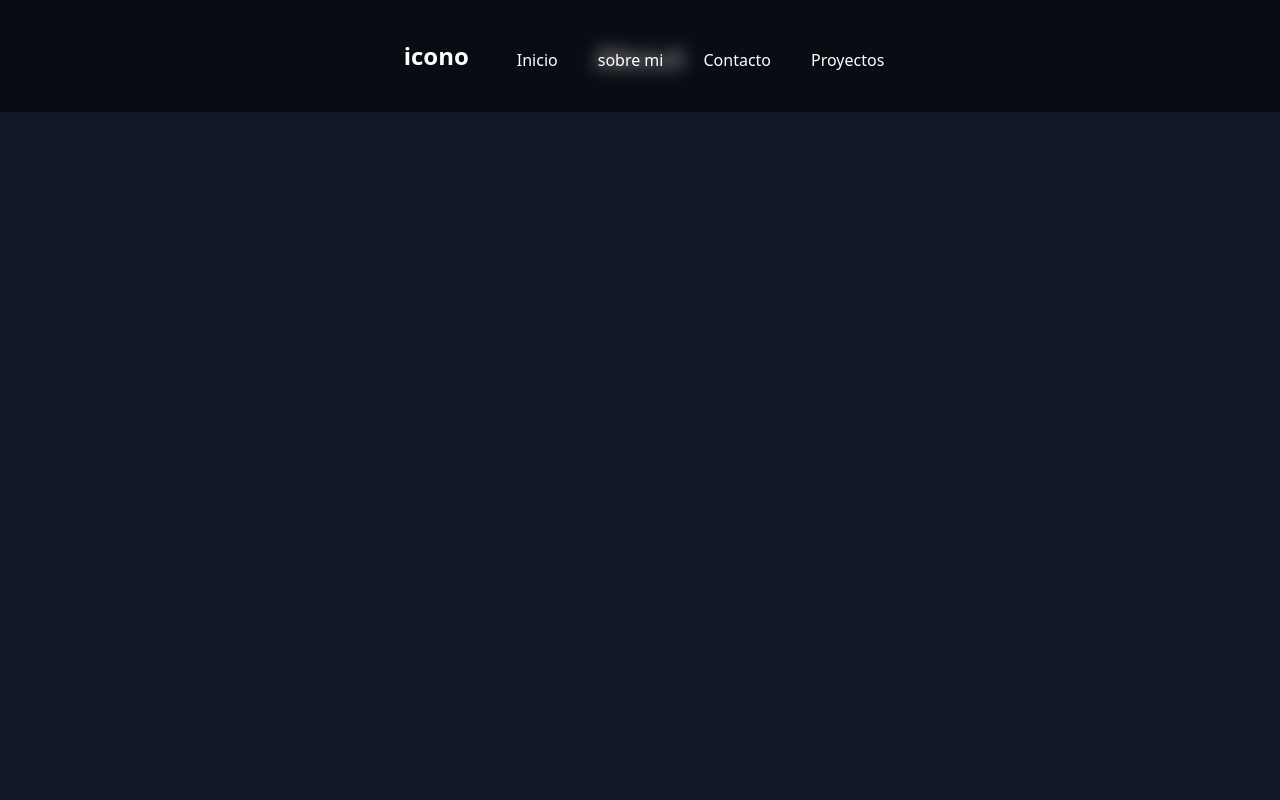
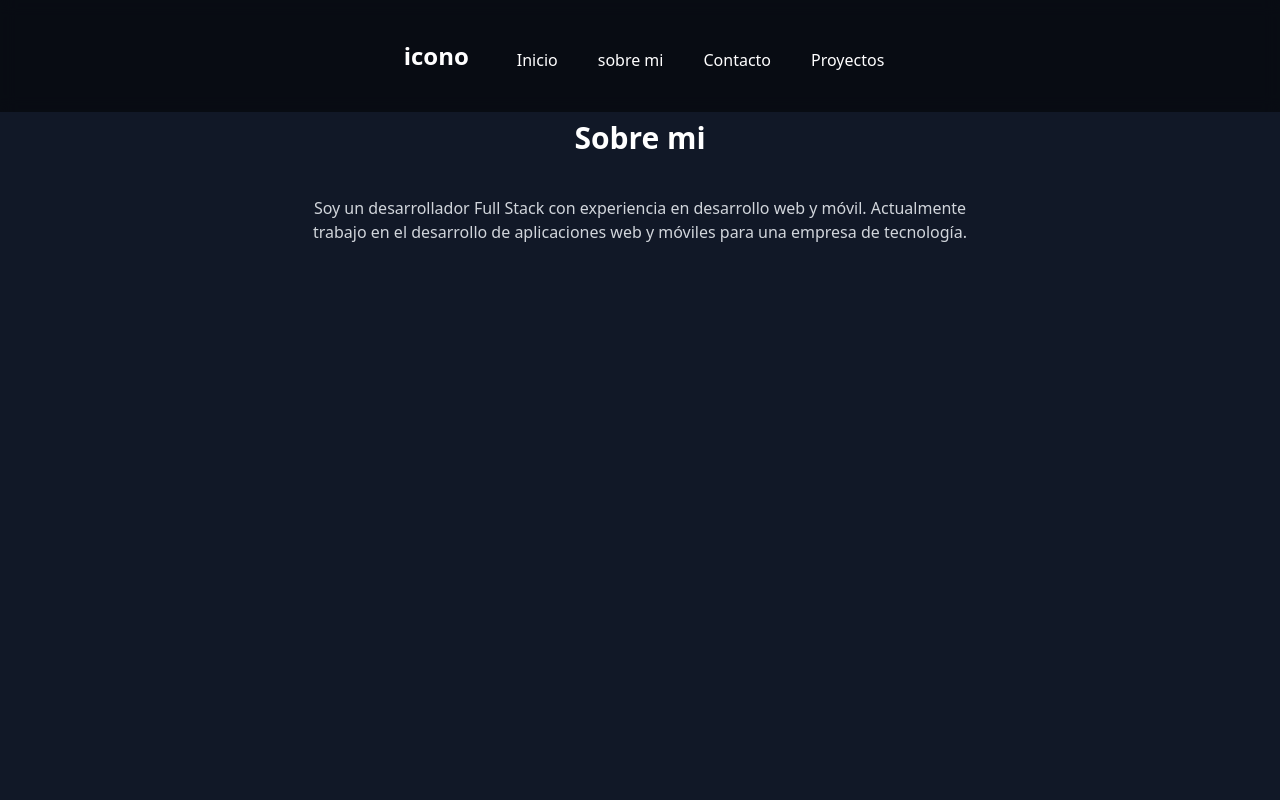
Before and after one commit to soutAle/my-portfolio, a React (Vite) app: page /about in a window 1280 px wide. Shown: the top 800 px of the page. Built offline with nearby package versions, Linux system fonts and the light colour scheme.

Commit message:
deleting .css files and little changes

```diff
--- a/src/components/ImageGrid.jsx
+++ b/src/components/ImageGrid.jsx
@@ -4,7 +4,7 @@ import { getGridColumnsClass } from "../utils/getGridColumns";
 export const ImageGrid = ({ images, columns }) => {
 
     return (
-        <div className={`grid mt-10 gap-4 ${getGridColumnsClass(columns)}`}>
+        <div className={`grid mt-10 gap-10 ${getGridColumnsClass(columns)}`}>
             {images.map((image, index) => (
                 <figure key={index}>
                     <img
--- a/src/components/Navbar.jsx
+++ b/src/components/Navbar.jsx
@@ -1,10 +1,9 @@
 import React from 'react'
-import '../styles/navbar.css'
 import { Link } from "react-router-dom";
 
 export const Navbar = () => {
     return (
-        <nav className="py-6 z-[999] fixed top-0 left-0 right-0 transition-colors duration-300 px-section bg-black/50 backdrop-blur">
+        <nav className="py-6 z-[999] fixed top-0 left-0 right-0  bg-black/50 backdrop-blur">
             <div className="container mx-auto align-center px-4">
                 <div className="flex justify-center items-end py-4">
                     <div className="text-2xl font-bold mx-2">
--- a/src/components/home_components/HeroSection.jsx
+++ b/src/components/home_components/HeroSection.jsx
@@ -1,6 +1,5 @@
 import React from "react";
 import { Link } from "react-router-dom";
-import { ImageGrid } from "../ImageGrid.jsx";
 
 export const HeroSection = ({ title, name, subtitle, description, links }) => {
     return (
@@ -25,15 +24,7 @@ export const HeroSection = ({ title, name, subtitle, description, links }) => {
                     </Link>
                 ))}
             </div>
-            <ImageGrid
-                images={[
-                    { url: 'https://winatalent.com/blog/wp-content/uploads/2023/12/Best-Programming-Software-for-Writing-Code.jpg', alt: 'Picture 1', figcaption: 'Caption for image 1' },
-                    { url: 'https://winatalent.com/blog/wp-content/uploads/2023/12/Best-Programming-Software-for-Writing-Code.jpg', alt: 'Picture 2', figcaption: 'Caption for image 2' },
-                    { url: 'https://winatalent.com/blog/wp-content/uploads/2023/12/Best-Programming-Software-for-Writing-Code.jpg', alt: 'Picture 3', figcaption: 'Caption for image 3' },
-                ]}
-                columns={3}
 
-            />
         </section>
     );
 }
--- a/src/pages/About.jsx
+++ b/src/pages/About.jsx
@@ -1,10 +1,15 @@
 import React from 'react'
-import '../styles/about.css'
 
 export const About = () => {
     return (
-        <div className="flex flex-col items-center my-10 h-screen">
-            <h1 className="text-3xl font-bold">About</h1>
+        <div className="flex flex-col my-10 h-screen">
+            <div className="my-10">
+                <h1 className="text-3xl text-center font-bold my-10">Sobre mi</h1>
+                <p className="text-center max-w-2xl text-gray-300 mb-8">
+                    Soy un desarrollador Full Stack con experiencia en desarrollo web y móvil.
+                    Actualmente trabajo en el desarrollo de aplicaciones web y móviles para una empresa de tecnología.
+                </p>
+            </div>
         </div>
     )
 }
--- a/src/pages/Projects.jsx
+++ b/src/pages/Projects.jsx
@@ -1,10 +1,16 @@
 import React from 'react'
-import '../styles/projects.css'
+
 
 export const Projects = () => {
     return (
         <div className="flex flex-col items-center h-screen my-10">
-            <h1 className="text-3xl font-bold">Projects</h1>
+            <div className="my-10">
+                <h1 className="text-center text-3xl font-bold my-10">Projects</h1>
+                <p className="text-center max-w-2xl text-gray-300 mb-8">
+                    Aquí puedes ver algunos de mis proyectos más destacados.
+                    He trabajado en una variedad de aplicaciones web y móviles, utilizando diferentes tecnologías y enfoques de desarrollo.
+                </p>
+            </div>
         </div>
     )
 }
--- a/src/styles/index.css
+++ b/src/styles/index.css
@@ -7,6 +7,7 @@
 /* Aplica fondo oscuro y altura completa a todo el documento */
 body {
   @apply bg-gray-900 text-white min-h-screen;
+  @apply flex items-center justify-center;
 }
 
 /* :root {
```
Also changed, not shown: src/styles/App.css (+0 -46 lines), src/styles/about.css (deleted), src/styles/footer.css (deleted), src/styles/home.css (deleted), src/styles/navbar.css (deleted), src/styles/projects.css (deleted).
